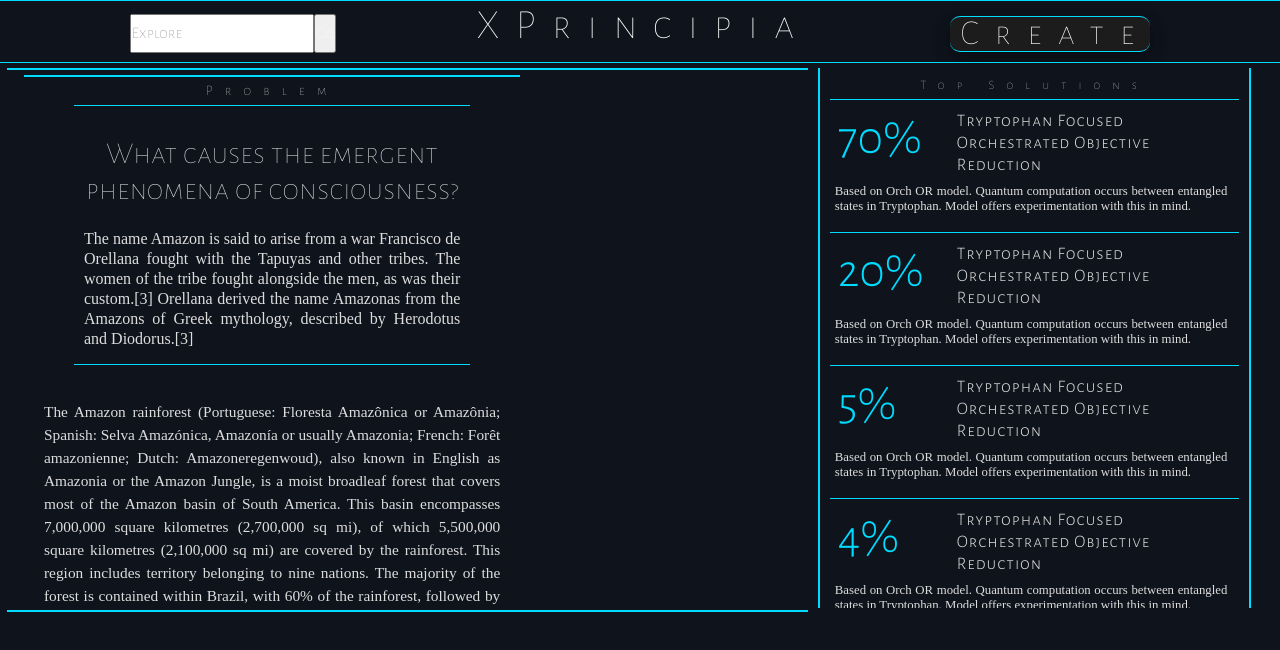
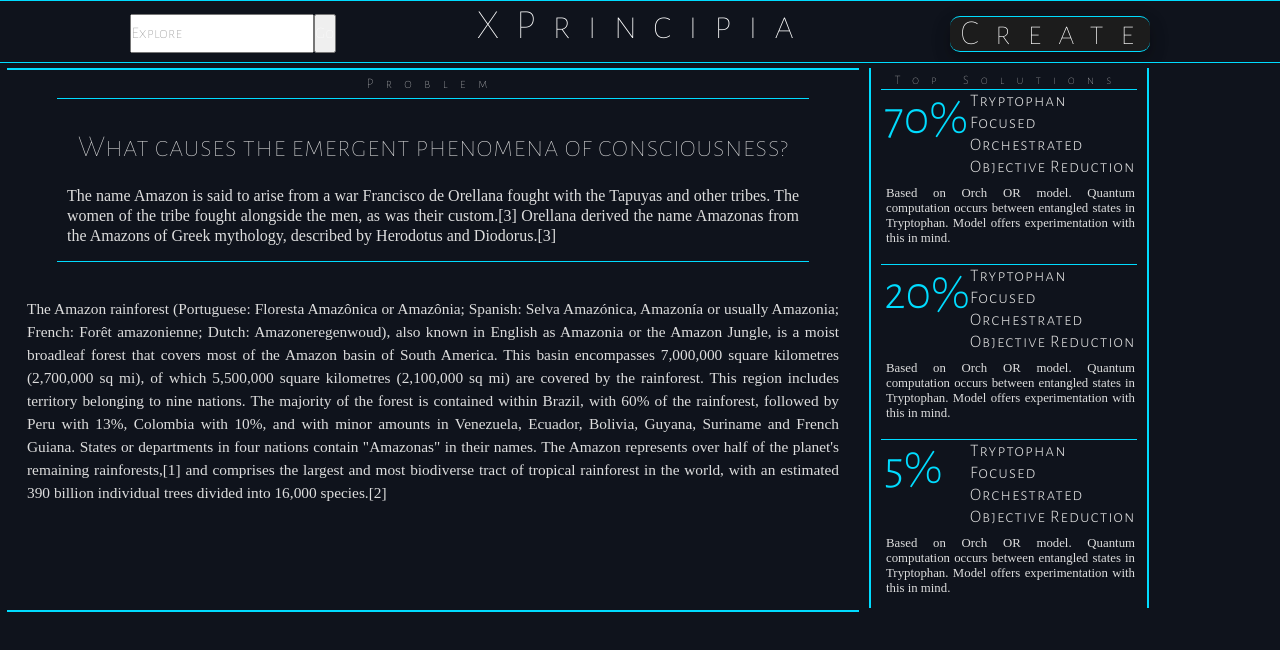
Before and after one commit to ShayanJa/xPrincipia_frontend, a React (Create React App) app: page / in a window 1280 px wide. Shown: the top 650 px of the page. Built offline with nearby package versions, Linux system fonts and the light colour scheme.

Commit message:
optimize padding when halfed

```diff
--- a/src/assets/App.css
+++ b/src/assets/App.css
@@ -111,13 +111,12 @@ p {
 
 
 /*PROBLEM*/
-
+#problem {
+	width: 65%;
+}
 
 
 #problemLabel {
-	border: 1px solid #ff0000;
-	border-width: 0px 0px 0px 0px;
-	border-radius: 0px;
 	font-size: 90%;
 	padding: 5px;
 	margin: 0px 0px;
@@ -185,20 +184,23 @@ p {
 
 /*SOLUTIONS*/
 
+#solutions {
+	width: 20%
+}
 
 
 #solutionsLabel {
 	border: 1px solid #ff0000;
 	border-width: 0px 0px 0px 0px;
 	font-size: 80%;
-	padding: 5px;
+	padding: 0px;
 	margin: 5px 12px 0px 12px;
 	letter-spacing: 12px;
 }
 
 #solutionUnit {
 
-	padding: 5px;
+	padding: 0px;
 	padding-left: 0px;
 	margin: 2px;
 	margin-left: 0px;
@@ -210,7 +212,7 @@ p {
 	border-width: 1px 0px 0px 0px;
 	border-radius: 0px;
 	margin: 0px 0px 10px 0px;
-	padding: 10px;
+	padding: 0px;
 	padding-left: 3px;
 	padding-bottom: 0px;
 
@@ -221,8 +223,8 @@ p {
 	width: 30%;
 	color: #00dcff;
 	font-size: 300%;
-	padding: 0px 0px 0px 5px;
-	margin: 0px 0px 0px 0px;
+	padding: 0px 0px 0px 0px;
+	margin: 0px 10px 0px 0px;
 	height: auto;
 	text-align: left;
 
--- a/src/components/Problem.jsx
+++ b/src/components/Problem.jsx
@@ -5,7 +5,7 @@ import { Link  } from 'react-router';
 export default class Problem extends React.Component {
    render() {
       return (
-		<div id="problem">
+
         <Link to="/solution">
         <div id="problem">
             <h1 id="problemLabel">Problem</h1>
@@ -27,15 +27,6 @@ The Amazon rainforest (Portuguese: Floresta Amazônica or Amazônia; Spanish: Se
 
         </div>
         </Link>
-
-</div>
-
-
-
-
-
-
-
       );
    }
 }
```
